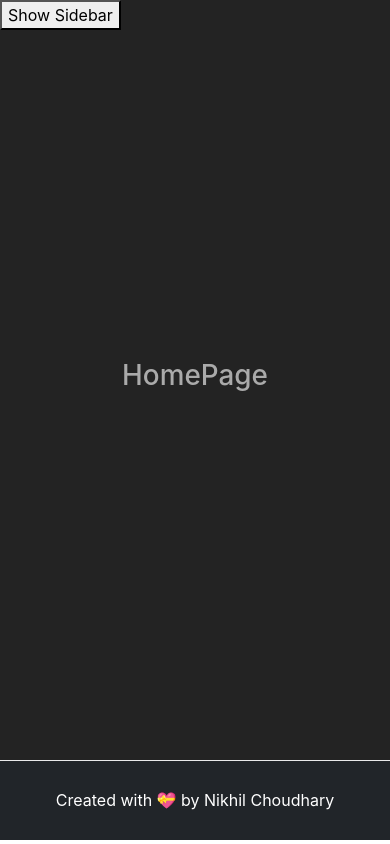
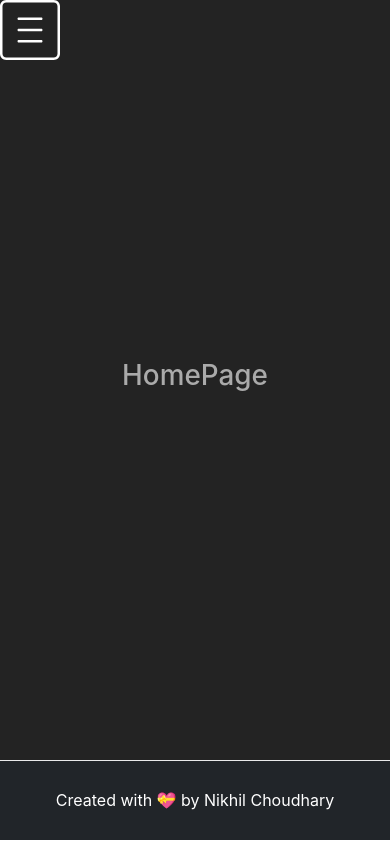
Before and after one commit to nikpydev/workout-assistant, a Next.js app: page / in a window 390 px wide. Built offline with nearby package versions, Linux system fonts and the light colour scheme.

Commit message:
Add SVG icons for hamburger and close

```diff
--- /dev/null
+++ b/components/Icons/CloseIcon.component.tsx
@@ -0,0 +1,21 @@
+import { FC } from 'react';
+
+interface CloseIconProps {
+  width: number;
+  height: number;
+}
+
+const CloseIcon: FC<CloseIconProps> = ({ width, height }) => {
+  return (
+    <svg
+      height={height}
+      viewBox="0 0 329.26933 329"
+      width={width}
+      xmlns="http://www.w3.org/2000/svg"
+    >
+      <path d="m194.800781 164.769531 128.210938-128.214843c8.34375-8.339844 8.34375-21.824219 0-30.164063-8.339844-8.339844-21.824219-8.339844-30.164063 0l-128.214844 128.214844-128.210937-128.214844c-8.34375-8.339844-21.824219-8.339844-30.164063 0-8.34375 8.339844-8.34375 21.824219 0 30.164063l128.210938 128.214843-128.210938 128.214844c-8.34375 8.339844-8.34375 21.824219 0 30.164063 4.15625 4.160156 9.621094 6.25 15.082032 6.25 5.460937 0 10.921875-2.089844 15.082031-6.25l128.210937-128.214844 128.214844 128.214844c4.160156 4.160156 9.621094 6.25 15.082032 6.25 5.460937 0 10.921874-2.089844 15.082031-6.25 8.34375-8.339844 8.34375-21.824219 0-30.164063zm0 0" />
+    </svg>
+  );
+};
+
+export default CloseIcon;
--- /dev/null
+++ b/components/Icons/HamburgerIcon.component.tsx
@@ -0,0 +1,34 @@
+import { FC } from 'react';
+
+interface HamburgerIconProps {
+  height: number;
+  width: number;
+}
+
+const HamburgerIcon: FC<HamburgerIconProps> = ({ height, width }) => {
+  return (
+    <svg
+      id="light"
+      enable-background="new 0 0 24 24"
+      height={height}
+      viewBox="0 0 24 24"
+      width={width}
+      xmlns="http://www.w3.org/2000/svg"
+    >
+      <g>
+        <path d="m21.5 24h-19c-1.379 0-2.5-1.122-2.5-2.5v-19c0-1.378 1.121-2.5 2.5-2.5h19c1.379 0 2.5 1.122 2.5 2.5v19c0 1.378-1.121 2.5-2.5 2.5zm-19-23c-.827 0-1.5.673-1.5 1.5v19c0 .827.673 1.5 1.5 1.5h19c.827 0 1.5-.673 1.5-1.5v-19c0-.827-.673-1.5-1.5-1.5z" />
+      </g>
+      <g>
+        <path d="m16.5 8h-9c-.276 0-.5-.224-.5-.5s.224-.5.5-.5h9c.276 0 .5.224.5.5s-.224.5-.5.5z" />
+      </g>
+      <g>
+        <path d="m16.5 12.5h-9c-.276 0-.5-.224-.5-.5s.224-.5.5-.5h9c.276 0 .5.224.5.5s-.224.5-.5.5z" />
+      </g>
+      <g>
+        <path d="m16.5 17h-9c-.276 0-.5-.224-.5-.5s.224-.5.5-.5h9c.276 0 .5.224.5.5s-.224.5-.5.5z" />
+      </g>
+    </svg>
+  );
+};
+
+export default HamburgerIcon;
--- a/components/Sidebar/Sidebar.component.tsx
+++ b/components/Sidebar/Sidebar.component.tsx
@@ -2,6 +2,8 @@ import { FC } from 'react';
 import ListItem from '../ListItem/ListItem.component';
 import Link from 'next/link';
 import styles from './Sidebar.module.scss';
+import HamburgerIcon from '../Icons/HamburgerIcon.component';
+import CloseIcon from '../Icons/CloseIcon.component';
 
 interface SidebarProps {
   isNavbarVisible: boolean;
@@ -15,13 +17,9 @@ const Sidebar: FC<SidebarProps> = ({
   const renderSidebar = () => {
     return (
       <nav className={styles.sidebar}>
-        <button
-          className={styles.closeButton}
-          type={'button'}
-          onClick={toggleNavbarVisibility}
-        >
-          X
-        </button>
+        <div className={styles.closeButton} onClick={toggleNavbarVisibility}>
+          <CloseIcon width={20} height={20} />
+        </div>
         <Link href={'/'}>
           <a>
             <ListItem label={'HOME'} />
@@ -43,12 +41,12 @@ const Sidebar: FC<SidebarProps> = ({
 
   const renderHamburgerMenuIcon = () => {
     return (
-      <button
+      <div
         className={styles.hamburgerMenuIcon}
         onClick={toggleNavbarVisibility}
       >
-        Show Sidebar
-      </button>
+        <HamburgerIcon height={60} width={60} />
+      </div>
     );
   };
 
--- a/components/Sidebar/Sidebar.module.scss
+++ b/components/Sidebar/Sidebar.module.scss
@@ -17,16 +17,15 @@
 
 .closeButton {
   align-self: flex-end;
-  margin: 5px;
+  margin-top: 15px;
+  margin-right: 15px;
   cursor: pointer;
-  background-color: #777;
-  border-radius: 50%;
-  border: none;
-  color: #fff;
-  width: 32px;
+  fill: #fff;
+  margin-bottom: 50px;
 }
 
 .hamburgerMenuIcon {
-  width: max-content;
   position: fixed;
+  fill: #fff;
+  cursor: pointer;
 }
```
Also changed, not shown: public/close.svg (added), public/square.svg (added).
